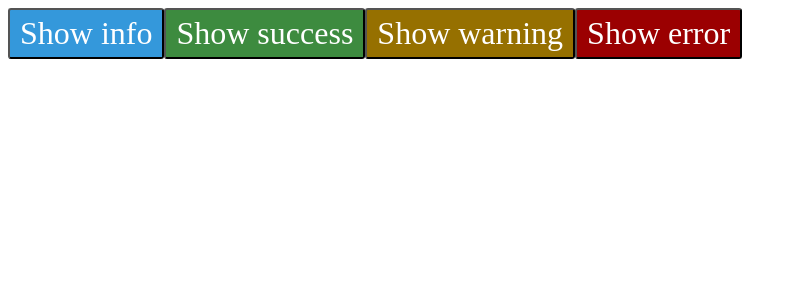
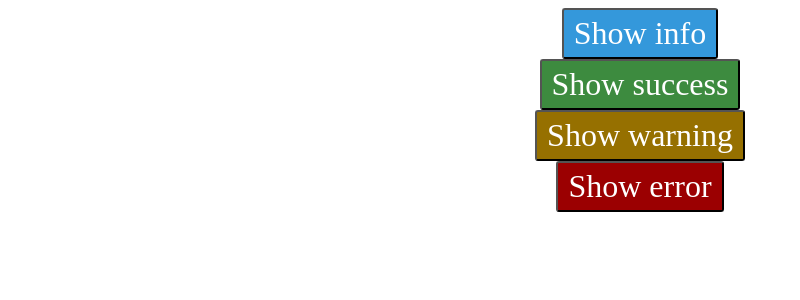
Before and after one commit to FL0R1AN84/vue-toastification, a Vue app: page / in a window 1280 px wide. Shown: the top 300 px of the page, without its empty margins (0-800 px from the left). Built offline with nearby package versions, Linux system fonts and the light colour scheme.

Commit message:
Use matching smilie

```diff
--- a/src/App.vue
+++ b/src/App.vue
@@ -2,10 +2,10 @@
 import { useToast } from 'vue-toastification';
 const toast = useToast();
 
-const info = () => toast.info('You did it! 🎉');
-const success = () => toast.success('You did it! 🎉');
-const warning = () => toast.warning('You did it! 🎉');
-const error = () => toast.error('You did it! 🎉');
+const info = () => toast.info('Information 🤔');
+const success = () => toast.success('Success 😉');
+const warning = () => toast.warning('Warning 😫');
+const error = () => toast.error('Error 🤪');
 </script>
 
 <template>
@@ -36,6 +36,9 @@ const error = () => toast.error('You did it! 🎉');
   border-radius: 3px;
   font-family: 'Poiret One', cursive;
   font-size: 2em;
+  display: block;
+  margin-left: auto;
+  margin-right: auto;
 }
 
 .btn-green {
```
